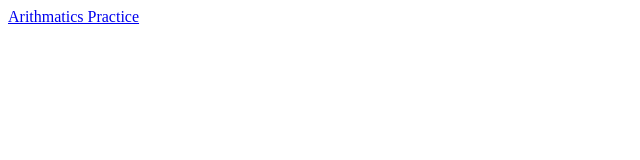
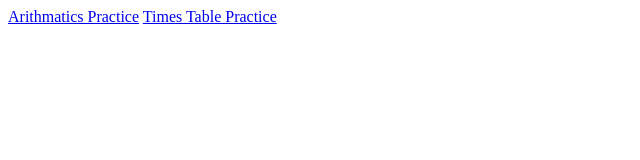
Before and after one commit to ykiflawi/ykiflawi.github.io, a website: page index.html in a window 1280 px wide. Shown: the whole page, without its empty margins (0-640 px from the left). Drawn offline with Linux system fonts and the light colour scheme.

Commit message:
Update index.html

```diff
--- a/index.html
+++ b/index.html
@@ -9,5 +9,6 @@
 
   <body>
     <a href="./arithmatics.html">Arithmatics Practice</a>
+    <a href="./times table test.html">Times Table Practice</a>
   </body>
 </html>
```
